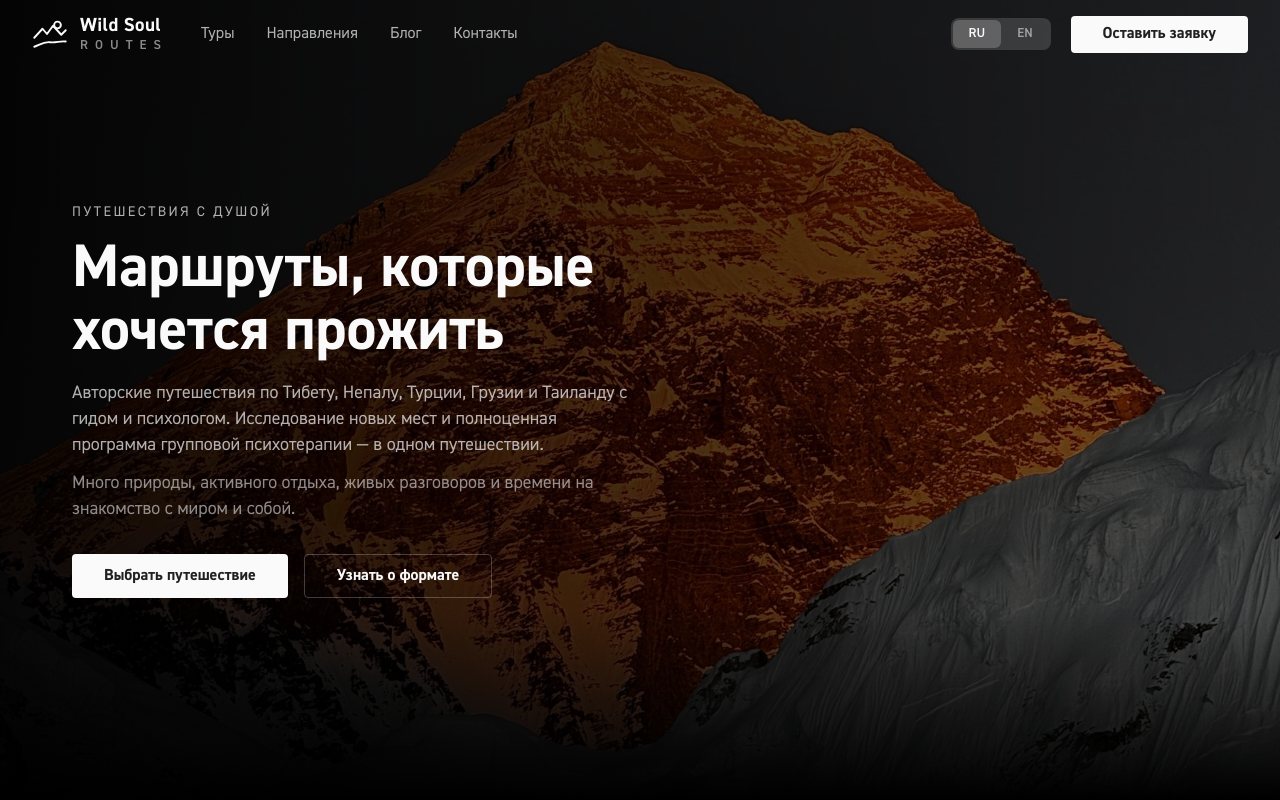
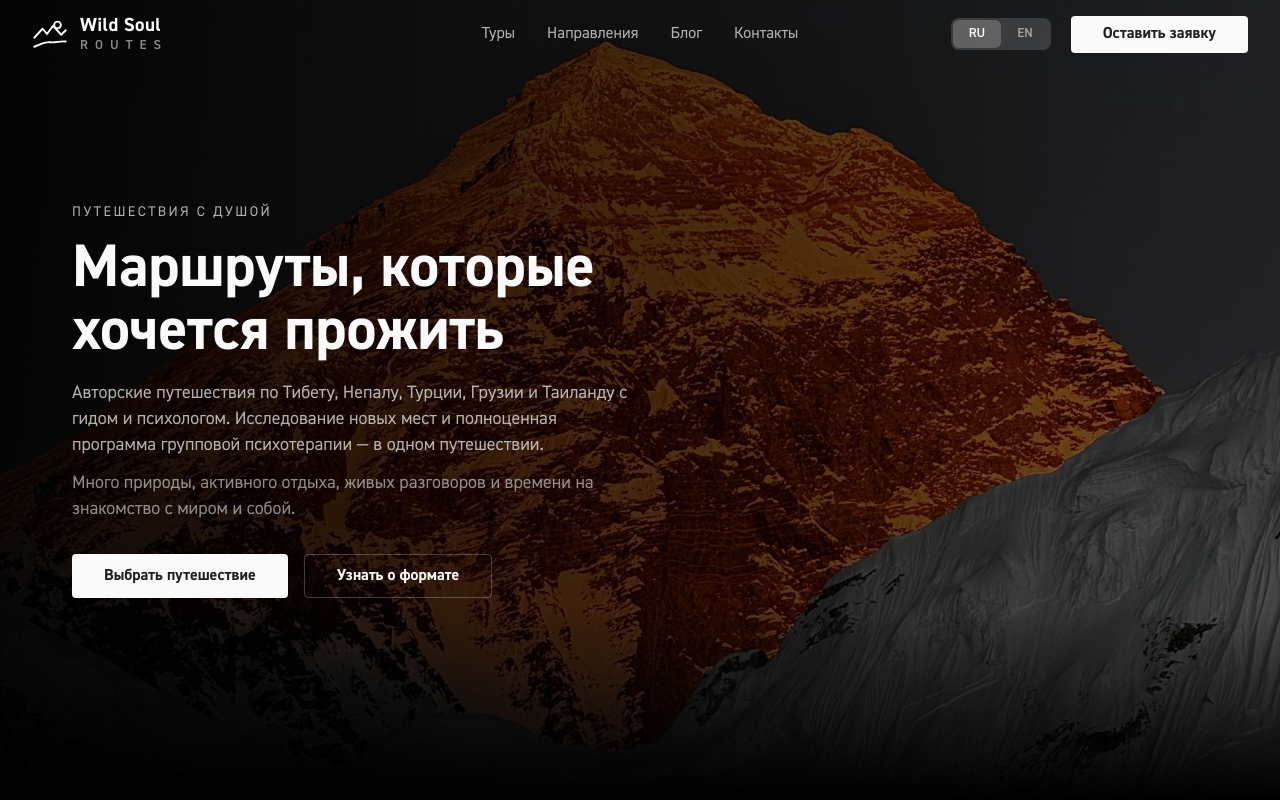
Before and after one commit to fifulina-uxui/wild-soul-routes, a React (Vite) app: page / in a window 1280 px wide. Shown: the top 800 px of the page. Built offline with nearby package versions, Linux system fonts and the light colour scheme.

Commit message:
Хедер до скролла: пункты меню по центру

```diff
--- a/src/sections/Header.tsx
+++ b/src/sections/Header.tsx
@@ -53,9 +53,10 @@ export default function Header() {
     <>
       {/* Шапка поверх фотографии */}
       <header className="absolute inset-x-0 top-0 z-30">
-        <div className="mx-auto flex max-w-[1316px] items-center justify-between gap-6 px-6 py-4 md:px-8">
-          <div className="flex items-center gap-8">
+        <div className="mx-auto flex max-w-[1316px] items-center gap-6 px-6 py-4 md:px-8">
+          <div className="flex flex-1 items-center">
             <Logo />
+          </div>
           <nav className="hidden items-center gap-4 lg:flex">
             {t.nav.map((item) => (
               <NavLink
@@ -67,8 +68,7 @@ export default function Header() {
               </NavLink>
             ))}
           </nav>
-          </div>
-          <div className="flex items-center gap-5">
+          <div className="flex flex-1 items-center justify-end gap-5">
             <LangSwitcher />
             <Link to="/contacts" className={`hidden sm:inline-block ${ctaClass}`}>
               {t.cta.lead}
```
Lines whose indentation alone changed are shown as unchanged.
